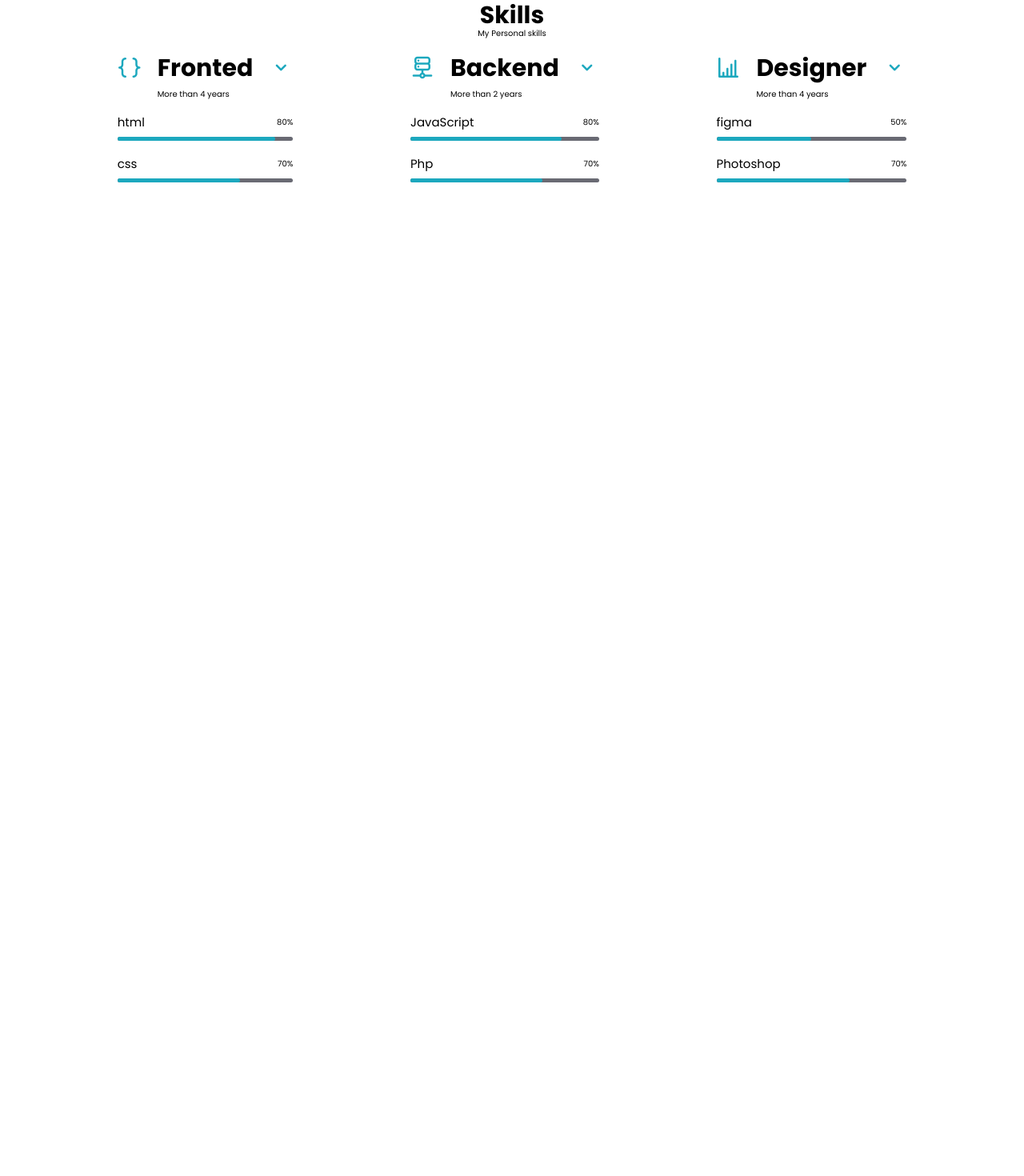
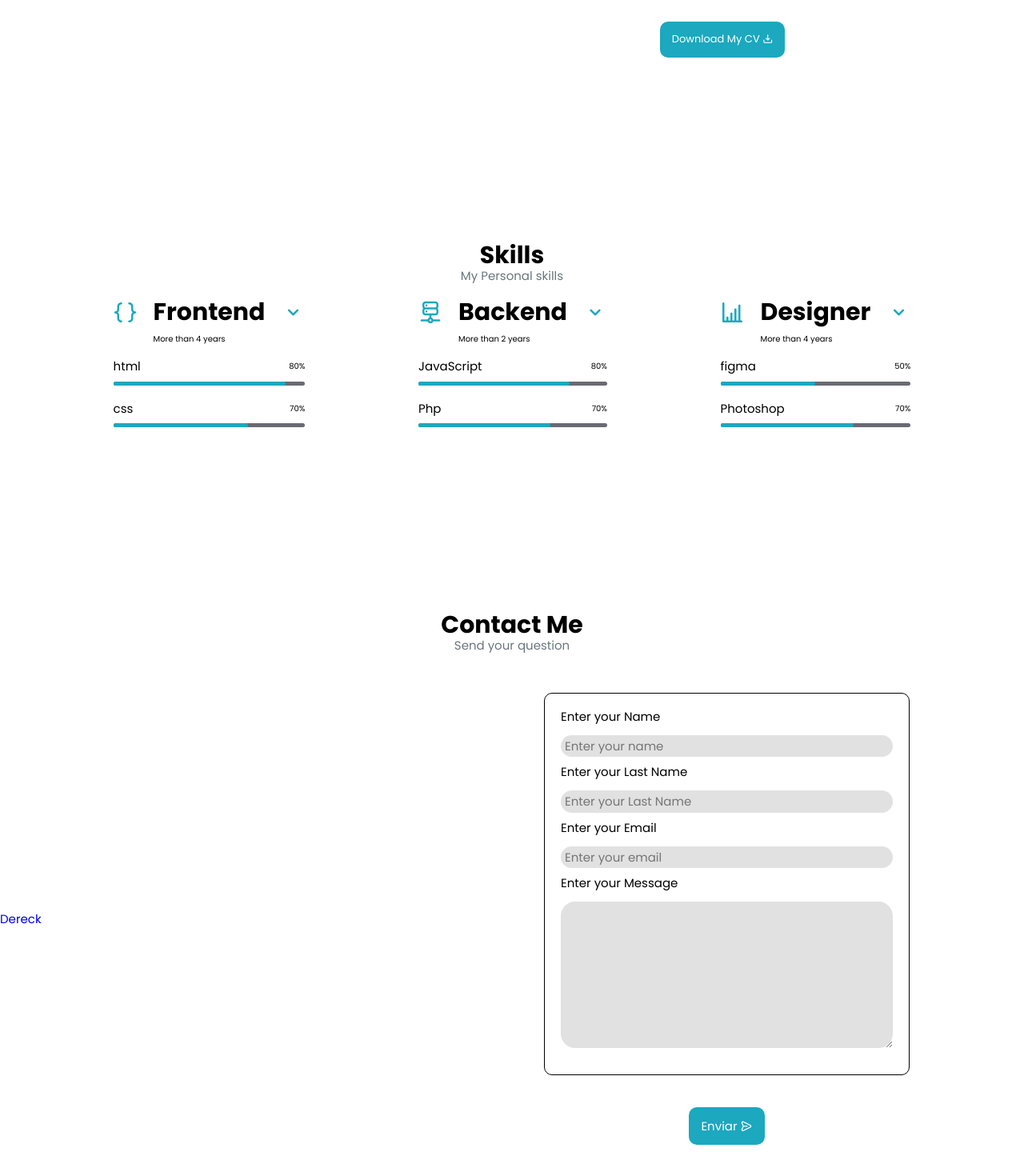
Before and after one commit to DereckMachinga/portafolio, a React (Create React App) app: page / in a window 1280 px wide. Shown: the part 1108-2578 px from the top of the page at 80% size. Before the commit the page ends 1446 px from the top, so only its background shows below. Built offline with nearby package versions, Linux system fonts and the light colour scheme.

Commit message:
Creando seccion de contacto y ajustando estilos de la navegacion

```diff
--- a/src/App.js
+++ b/src/App.js
@@ -3,6 +3,7 @@ import Header from './components/Header';
 import Presentation from './components/Presentation';
 import About from './components/About';
 import Skills from './components/Skill/Skills';
+import Contact from './components/Contact';
 function App() {
   return (
     <Fragment>
@@ -10,6 +11,7 @@ function App() {
         <Presentation/>
         <About/>
         <Skills/>
+        <Contact/>
     </Fragment>
   );
 }
--- a/src/components/About.js
+++ b/src/components/About.js
@@ -4,8 +4,8 @@ import CV from '../cv/CV_SANDOVAL_2021.pdf';
 const About = () => {
     return (
         <div className="section">
-            <h2 className="about-title">About Me</h2>
-            <span className="about-subtitle">My introduction</span>
+            <h2 className="title">About Me</h2>
+            <span className="subtitle">My introduction</span>
             <div className="flex container">
                 <div className="about-img">
                     <img src={Perfil} alt="Imagen about" />
--- /dev/null
+++ b/src/components/Contact.js
@@ -0,0 +1,30 @@
+import React from 'react';
+
+const Contact = () => {
+    return (
+        <section className="section">
+            <h2 className="title">Contact Me</h2>
+            <h3 className="subtitle">Send your question</h3>
+            <div className="contact">
+                <div className="contact-section">
+                    <a href="#!">Dereck</a>
+                </div>
+                <div className="form-contact">
+                    <form action="post">
+                        <label htmlFor="">Enter your Name</label>
+                        <input type="text" name="" id="" placeholder="Enter your name" />
+                        <label htmlFor="">Enter your Last Name</label>
+                        <input type="text" name="" id="" placeholder="Enter your Last Name" />
+                        <label htmlFor="">Enter your Email</label>
+                        <input type="email" name="" id="" placeholder="Enter your email" />
+                        <label htmlFor="">Enter your Message</label>
+                        <textarea name="Message" id="" cols="30" rows="10"></textarea>
+                    </form>
+                        <a href="#!" className="btn btn-01 btn-contact">Enviar <i className="uil uil-message uil-message-contact"></i></a>
+                </div>
+            </div>
+        </section>
+    );
+}
+
+export default Contact;
--- a/src/components/Header.js
+++ b/src/components/Header.js
@@ -11,9 +11,9 @@ return (
                     <Link to={'./presentacion'} className="logo">Dereck</Link>
                 </div>
                     <Menu/>
-                    <i class="uil uil-times-circle nav-close"></i>
+                    <i className="uil uil-times-circle nav-close"></i>
                     <div className="nav_icons">
-                        <i class="uil uil-apps nav-open"></i>
+                        <i className="uil uil-apps nav-open"></i>
                     </div>
         </header>
         <Switch>
--- a/src/components/Menu.js
+++ b/src/components/Menu.js
@@ -5,7 +5,7 @@ const Menu = () => {
         <div className="nav-menu">
                     <ul className="nav-menu-list">
                         <li className="nav-menu-item"><Link to={'./presentacion'} className="nav-link"><i className="uil uil-estate nav-icon"></i>Home</Link></li>
-                        <li className="nav-menu-item"><Link to={'./sobre'} className="nav-link"><i className="uil uil-user nav-icon"></i>Sobre Mi</Link></li>
+                        <li className="nav-menu-item"><Link to={'./sobre'} className="nav-link"><i className="uil uil-user nav-icon"></i>About Me</Link></li>
                         <li className="nav-menu-item"><a href="#!" className="nav-link"><i className="uil uil-file nav-icon"></i>Skills</a></li>
                         <li className="nav-menu-item"><a href="#!" className="nav-link"><i className="uil uil-bag-alt nav-icon"></i>Services</a></li>
                         <li className="nav-menu-item"><a href="#!" className="nav-link"><i className="uil uil-image-v nav-icon"></i>Portfolio</a></li>
--- a/src/components/Presentation.js
+++ b/src/components/Presentation.js
@@ -30,7 +30,7 @@ const Presentation = () => {
                     <h2>Hi, I'm Dereck</h2>
                     <h3>Full Stack Developer</h3>
                     <p className="presentation-p">High level experience in web design and back-end development</p>
-                    <a href="https://wa.link/0rtp5h" target="_blank" rel="noreferrer"  className="btn btn-01 contact">Contact me  <i className="uil uil-message uil-message-contact"></i></a>
+                    <a href="https://wa.link/0rtp5h" target="_blank" rel="noreferrer"  className="btn btn-01 font-1">Contact me  <i className="uil uil-message uil-message-contact"></i></a>
                 </div>
 
             </div>
--- a/src/components/Skill/Skills.js
+++ b/src/components/Skill/Skills.js
@@ -4,12 +4,12 @@ import Skill from './Skill';
 const Skills = () => {
     return (
         <div className="section">
-            <h2 className="skills-title">Skills</h2>
-            <span className="skills-subtitle">My Personal skills</span>
+            <h2 className="skills-title title">Skills</h2>
+            <span className="skills-subtitle subtitle">My Personal skills</span>
             <div className="flex skills">
                     <Skill
                         icon="uil uil-brackets-curly"
-                        name="Fronted"
+                        name="Frontend"
                         description="More than 4 years"
                         s1 = "html"
                         pc1 = "80%"
--- a/src/index.css
+++ b/src/index.css
@@ -8,6 +8,7 @@
   --color-secundario: rgba(5,17,23);
   --color-sencundario-light: rgba(5,7,23,0.6);
   --blanco: #fff;
+  --gris: #e1e1e1;
   --text-color: #6a777c;
 }
 html {
@@ -23,12 +24,15 @@ body {
 }
 img {width: 100px; height: 100px;}
 h1{font-weight: 400;}
-a {text-decoration:none;}
+a {text-decoration:none; text-align: center;}
 .section { padding:2rem 0 4rem;display: flex;align-items: center; justify-content:center; flex-direction: column;}
 h2 {font-size: 3rem; font-family: 'Poppins', sans-serif;}
 h3 {font-size: 2.5rem; color:var(--text-color);font-weight:100;}
 h4 { font-size: 1.5rem; font-weight: 400;}
 p { font-size: 1.5rem; color: var(--text-color)}
+label {display: block; margin-bottom: 1.5rem;}
+form { border: 1px solid #000; padding: 2rem; margin-bottom: 4rem; border-radius: 1rem;}
+input,textarea {border: none; width: calc(100% - 1rem);padding: 0.5rem; border-radius: 1.8rem; background-color: var(--gris); outline: none; margin-bottom: 1rem;}
 /*NAV*/
 .logo { font-size: 2rem; color:rgba(0, 0, 0, 0.5)}
 .logo:hover {color: var(--color-primario);}
@@ -56,6 +60,12 @@ li a:hover { color: var(--color-primario); background-color: var(--color-secunda
   .container { margin-top: 8rem;}
   .nav_icons { display: none;}
   .nav-menu { margin-right: 2rem; display: block!important; padding: 0; box-shadow: none; width: initial; position:initial;}
+  .nav-close {display: none;}
+  .nav-icon {display:none;}
+  .form-contact {display: flex;
+    justify-content: center;
+    flex-direction: column;
+    align-items: center;}
 }
 @media screen and (max-width: 767px) {
   /* .nav-menu { display: initial!important;} */
@@ -73,27 +83,29 @@ li a:hover { color: var(--color-primario); background-color: var(--color-secunda
 a ion-icon { font-size: 2.5rem!important;}
 .presentation-info {grid-column: 1/3; margin-top: 1rem; text-align: center}
 .uil-message-contact { font-size: 1.5rem;}
-.contact { font-size: 1.5rem;}
+.font-1 { font-size: 1.5rem;}
 .presentation-p { margin-top: 2rem;}
 @media screen and (min-width: 768px){
   .presentation-info { grid-column: 3/3; text-align: left;margin-right: 8rem; margin-left: 10rem;}
   .presentation-img { align-items: center;}
   .presentation-blob { width:300px;}
+  .section { margin-top: 10rem;}
 }
 @media screen and (max-width: 768px) {
   .presentation-img { margin-right: 4.5rem;}
+  .contact{flex-direction: column!important;}
 }
 /*Btn*/
 .btn { padding: 1.5rem; margin-top: 5rem; border: none; display: inline-block;border-radius: 10px; color: var(--blanco); margin-bottom: 5rem;}
 .btn-01 { background-color: var(--color-primario);}
-
+.btn-contact { float: right; margin: 0;}
 
 
 
 /*About*/
 .flex {display: flex!important;flex-direction: column;}
-.about-title,.about-subtitle { text-align: center;}
-.about-subtitle { font-size: 1.5rem; color: var(--text-color); text-align: center;}
+.title,.subtitle { text-align: center;}
+.subtitle { font-size: 1.5rem; color: var(--text-color); text-align: center;}
 .about-img { width: 250px; height: 250px; margin: 0 auto; display: flex; justify-content: center; padding: 0 2rem;}
 .about-img img { width:100%; height: 100%; border-radius: 18px;box-shadow: 1px 4px 10px rgba(0, 0, 0, 0.5);}
 .about-description  p { font-size: 1.5rem; margin-bottom: 2rem;}
@@ -127,11 +139,13 @@ a ion-icon { font-size: 2.5rem!important;}
   .about-btn { grid-column: 2/3;}
   .flex.skills {flex-direction: row; flex-wrap: wrap; justify-content: space-between; width: 100%;}
   .skills-content.one { margin: auto;}
+  .contact-section {display: initial!important;}
 }
 
-
-
-
+/*Contact*/
+.contact {width: 100%;margin-top: 1rem; font-size: 1.5rem; display: flex; flex-direction: row; align-items: center;}
+.form-contact { padding:4rem;}
+.contact-section {width: 50%; display: none}
 
 
 
```
